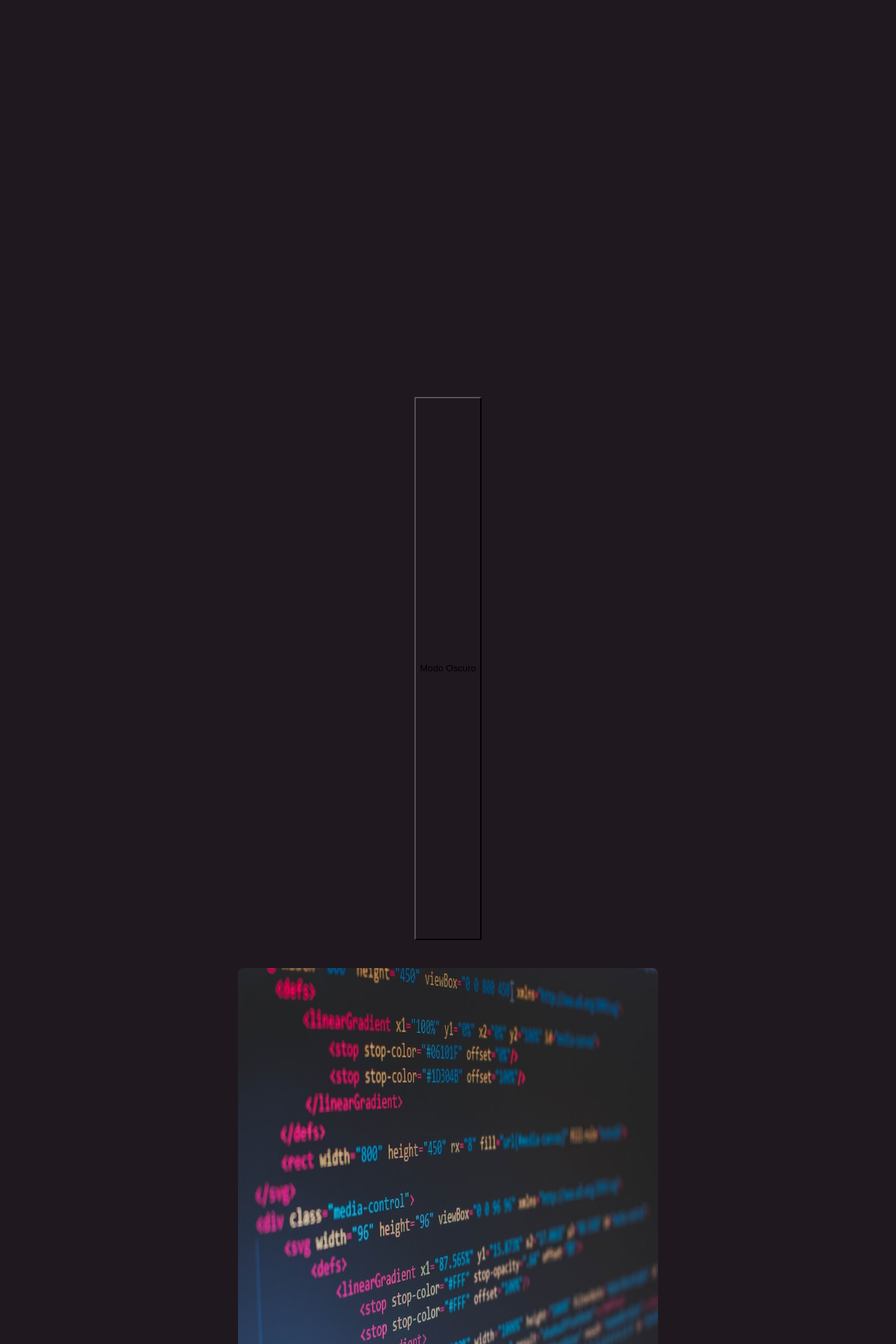
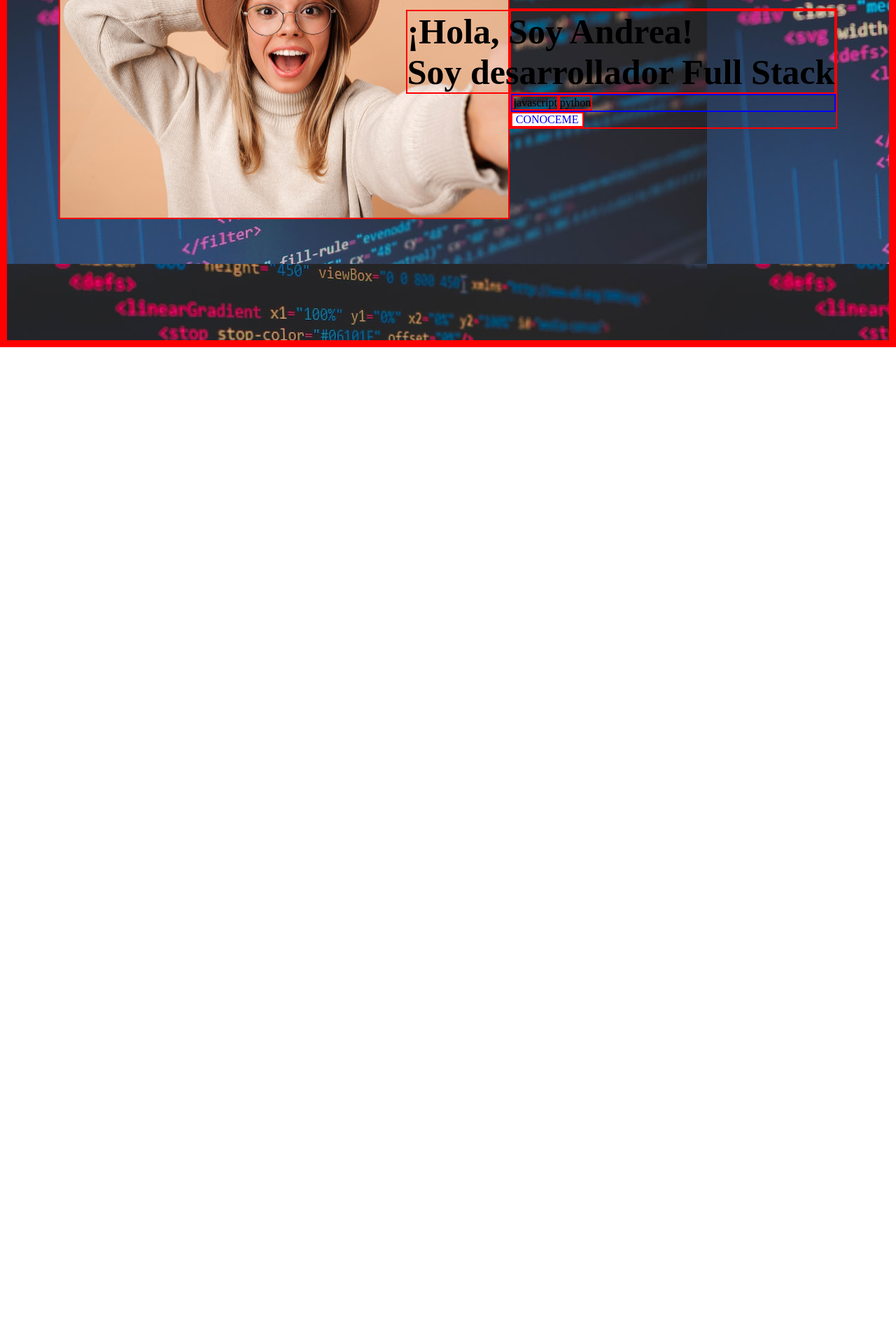
Before and after one commit to XCODE89/XCODE89, a React (Create React App) app in the folder portfolio/: page / in a window 1280 px wide. Shown: the part 300-2220 px from the top of the page at 70% size. After the commit the page ends 800 px from the top, so only its background shows below. Built offline with nearby package versions, Linux system fonts and the light colour scheme.

Commit message:
Miguel - Estructura del Landing

```diff
--- a/portfolio/package.json
+++ b/portfolio/package.json
@@ -3,11 +3,13 @@
   "version": "0.1.0",
   "private": true,
   "dependencies": {
+    "@reduxjs/toolkit": "^1.9.5",
     "@testing-library/jest-dom": "^5.16.5",
     "@testing-library/react": "^13.4.0",
     "@testing-library/user-event": "^13.5.0",
     "react": "^18.2.0",
     "react-dom": "^18.2.0",
+    "react-redux": "^8.0.7",
     "react-router-dom": "^6.11.2",
     "react-scripts": "5.0.1",
     "web-vitals": "^2.1.4"
--- a/portfolio/src/App.js
+++ b/portfolio/src/App.js
@@ -1,15 +1,22 @@
 import {Routes, Route} from "react-router-dom"
+import {Provider} from "react-redux"
 
 import style from "./App.module.css";
 import Landing from "./components/Landing/landing";
+import Home from "./components/Home/home"
+import store from "./redux/store";
 
 function App() {
   return (
-    <div>
-      <Routes>
-        <Route path="/" element={<Landing/>}/>
-      </Routes>
-    </div>
+    // <Provider store={store}>
+      <div className={style.app}>
+        {}
+        <Routes>
+          <Route path="/" element={<Landing/>}/>
+          <Route path="/home" element={<Home/>}/>
+        </Routes>
+      </div>
+    // </Provider>
   );
 }
 
--- a/portfolio/src/App.module.css
+++ b/portfolio/src/App.module.css
@@ -1,4 +1,8 @@
 * {
-    background-color: rgb(32, 24, 31);
+margin : 0
+}
+
+.app {
+    background-color: rgb(245, 247, 247);
     min-height: 97vh;
 }
--- a/portfolio/src/components/Landing/landing.jsx
+++ b/portfolio/src/components/Landing/landing.jsx
@@ -1,30 +1,23 @@
 import React, { useState } from 'react';
-import styles from "./landing.module.css"
+import style from "./landing.module.css"
 import darkModeImage from '../../images/desconocida.jpg';
 import lightModeImage from '../../images/fondo1.jpg';
+import { NavLink } from 'react-router-dom';
 
 const Landing = () => {
-    const [darkMode, setDarkMode] = useState(false);
-
-    const toggleDarkMode = () => {
-      setDarkMode(!darkMode);
-    };
 
     return (
-        <div className={`${styles.app}  ${darkMode ? styles['dark-mode'] : ''}`}>
-        <header>
-          <h1>¡Bienvenido a mi portfolio!</h1>
-          <button onClick={toggleDarkMode}>
-            {darkMode ? 'Modo Claro' : 'Modo Oscuro'}
-          </button>
-        </header>
-        <div className={styles.content}>
-          <img
-            src={darkMode ? darkModeImage : lightModeImage}
-            alt="Imagen de fondo"
-          />
+      <div className={style.container}>
+          <img src={darkModeImage} className={style.image}/>
+          <div className={style.textContainer}>
+            <h1 className={style.content}>¡Hola, Soy Andrea!<br/>Soy desarrollador Full Stack</h1>
+            <div className={style.languajes}>
+              <div>javascript</div>
+              <div>python</div>
+            </div>
+            <NavLink to="/home" className={style.button}>CONOCEME</NavLink>
+          </div>
         </div>
-      </div>
     );
   }
 
--- a/portfolio/src/components/Landing/landing.module.css
+++ b/portfolio/src/components/Landing/landing.module.css
@@ -1,23 +1,43 @@
-.app {
-    text-align: center;
-    padding: 40px;
-  }
+* {
+  border: 2px solid red;
+}
 
-  .app.dark-mode {
-    background-color: red;
-    color: #fff;
-  }
+.container {
+  display: flex;
+  height: 97vh;
+  flex-direction: row;
+  justify-content: center;
+  align-items: center;
+  background-image: url(../../images/fondo1.jpg);
+}
 
-  header {
-    margin-bottom: 20px;
-  }
+.textContainer {
+  display: flex;
+  flex-direction: column;
+  justify-content: center;
+}
 
-  .content {
-    margin-top: 40px;
-  }
+.content{
+  display: flex;
+  justify-content: center;
+  align-items: center;
+  margin-left: -3em;
+  font-size: 50px;
+}
 
-  img {
-    width: 100%;
-    max-width: 600px;
-    border-radius: 8px;
-  }
+.languajes {
+  display: flex;
+  border: 2px solid blue;
+  flex-direction: row;
+}
+
+.image {
+  width: 40em;
+}
+
+.button {
+  text-align: center;
+  width: 100px;
+  background-color: white;
+  text-decoration: none;
+}
--- /dev/null
+++ b/portfolio/src/redux/store.js
@@ -0,0 +1,12 @@
+// //? importar dependencia (1)
+// import {configureStore} from "@reduxjs/toolkit";
+
+// //? importar reducer individual (6)
+// import users from "./slices/userSlice"
+
+// //? exportar la configuracion sin reducers(2) agregar reducer individual (7)
+// export default configureStore({
+//     reducer: {
+//         users
+//     }
+// })
```
Also changed, not shown: portfolio/src/components/NavBar/navBar.jsx (added, +8 -0 lines), portfolio/src/redux/slices/userSlice.js (added, +35 -0 lines), portfolio/src/components/NavBar/nabBar.module.css (added), 1 other file (tests, documents, lock files or other folders).
